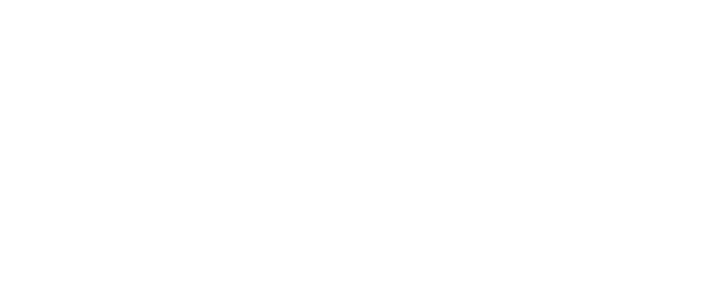
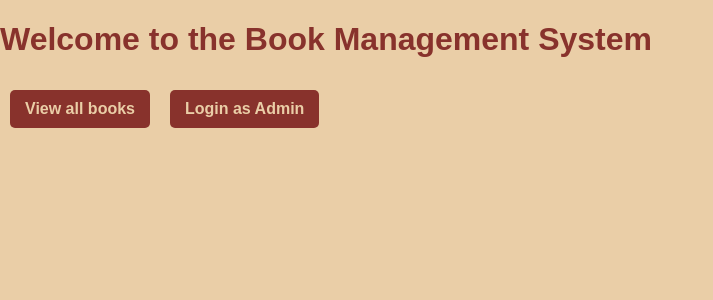
Before and after one commit to JNevile/bookmanagement, a React (Create React App) app in the folder bookmanagement/: page / in a window 1280 px wide. Shown: the top 300 px of the page, without its empty margins (0-713 px from the left). Built offline with nearby package versions, Linux system fonts and the light colour scheme.

Commit message:
edits to code to make homepage appear as first page on browser, when app is started

```diff
--- a/bookmanagement/public/index.html
+++ b/bookmanagement/public/index.html
@@ -27,9 +27,9 @@
     <title>React App</title>
   </head>
   <body>
-    <noscript>You need to enable JavaScript to run this app.</noscript>
-    <div id="root"></div>
-    <!--
+      <noscript>You need to enable JavaScript to run this app.</noscript>
+      <div id="root"></div>
+      <!--
       This HTML file is a template.
       If you open it directly in the browser, you will see an empty page.
 
@@ -39,5 +39,6 @@
       To begin the development, run `npm start` or `yarn start`.
       To create a production bundle, use `npm run build` or `yarn build`.
     -->
+      <div id="root"></div>
   </body>
 </html>
--- a/bookmanagement/src/homepage.jsx
+++ b/bookmanagement/src/homepage.jsx
@@ -1,42 +1,42 @@
-//import './App.css';
-//import React, { useState } from 'react';
+import './App.css';
+import React, { useState } from 'react';
 
-//const Homepage = () => {
-  //const [books, setBooks] = useState([]);
+const Homepage = () => {
+  const [books, setBooks] = useState([]);
 
-  //const fetchBooks = async () => {
-    //try {
-      //const response = await fetch('../data/books');
-      //if (!response.ok) throw new Error('We are sorry, please try again later');
-      //const data = await response.json();
-      //setBooks(data);
-    //} catch (error) {
-      //console.error(error);
-    //}
-  //};
+  const fetchBooks = async () => {
+    try {
+      const response = await fetch('../data/books');
+      if (!response.ok) throw new Error('We are sorry, please try again later');
+      const data = await response.json();
+      setBooks(data);
+    } catch (error) {
+      console.error(error);
+    }
+  };
 
-  //const handleLogin = () => {
-    //alert('You are now logged in as an admin');
-  //};
+  const handleLogin = () => {
+    alert('You are now logged in as an admin');
+  };
 
-  //return (
-    //<div>
-      //<h1>Welcome to the Book Management System</h1>
-     // <button onClick={fetchBooks}>View all books</button>
-     // <button onClick={handleLogin}>Login as Admin</button>
+  return (
+    <div>
+      <h1>Welcome to the Book Management System</h1>
+      <button onClick={fetchBooks}>View all books</button>
+      <button onClick={handleLogin}>Login as Admin</button>
 
-      //{books.length > 0 && (
-       // <div>
-         // <h2>Book Listing/h2>
-          //<ul>
-           // {books.map(book => (
-            //  <li key={book.id}>{book.title} - {book.author}</li>
-          //  ))}
-       //   </ul>
-       // </div>
-     // )}
-   // </div>
-//  );
-//  };
+      {books.length > 0 && (
+        <div>
+          <h2>Book Listing</h2>
+          <ul>
+            {books.map(book => (
+              <li key={book.id}>{book.title} - {book.author}</li>
+            ))}
+          </ul>
+        </div>
+      )}
+    </div>
+    );
+};
 
-//  export default Homepage;
+  export default Homepage;
--- a/bookmanagement/src/index.js
+++ b/bookmanagement/src/index.js
@@ -1,17 +1,27 @@
+//import React from 'react';
+//import ReactDOM from 'react-dom/client';
+//import './index.css';
+//import App from './App';
+//import reportWebVitals from './reportWebVitals';
+
+//const root = ReactDOM.createRoot(document.getElementById('root'));
+//root.render(
+  //<React.StrictMode>
+   // <App />
+  //</React.StrictMode>,
+
+//);
+
+
+
+
+// index.jsx
 import React from 'react';
-import ReactDOM from 'react-dom/client';
-import './index.css';
-import App from './App';
-import reportWebVitals from './reportWebVitals';
-
-const root = ReactDOM.createRoot(document.getElementById('root'));
-root.render(
-  <React.StrictMode>
-    <App />
-  </React.StrictMode>
+import ReactDOM from 'react-dom';
+import Homepage from './homepage'; // Ensure the path is correct
+ReactDOM.render(
+    <React.StrictMode>
+        <Homepage />
+    </React.StrictMode>,
+    document.getElementById('root')
 );
-
-// If you want to start measuring performance in your app, pass a function
-// to log results (for example: reportWebVitals(console.log))
-// or send to an analytics endpoint. Learn more: https://bit.ly/CRA-vitals
-reportWebVitals();
--- a/package.json
+++ b/package.json
@@ -2,9 +2,11 @@
   "name": "bmbackend",
   "version": "1.0.0",
   "description": "Simple backend for BM",
-  "main": "app.js",
+  "main": "App.jsx",
   "scripts": {
-    "test": "echo \"Error: no test specified\" && exit 1"
+    "start": "node server.js",
+    "build": "react-scripts build",
+
   },
   "author": "Aurora",
   "license": "ISC",
```
Also changed, not shown: 1 other file (tests, documents, lock files or other folders).
